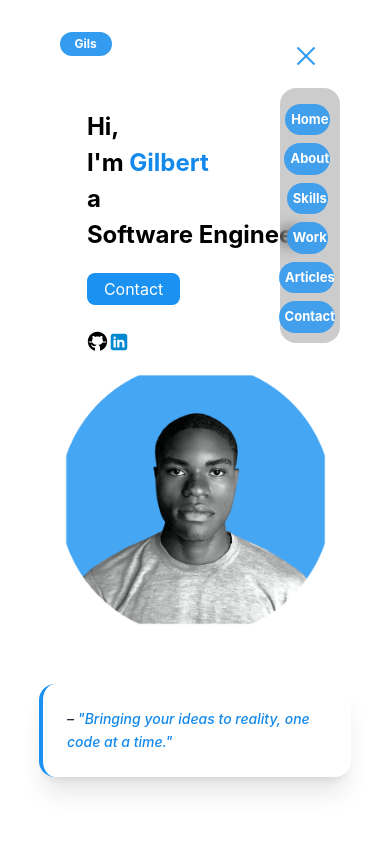
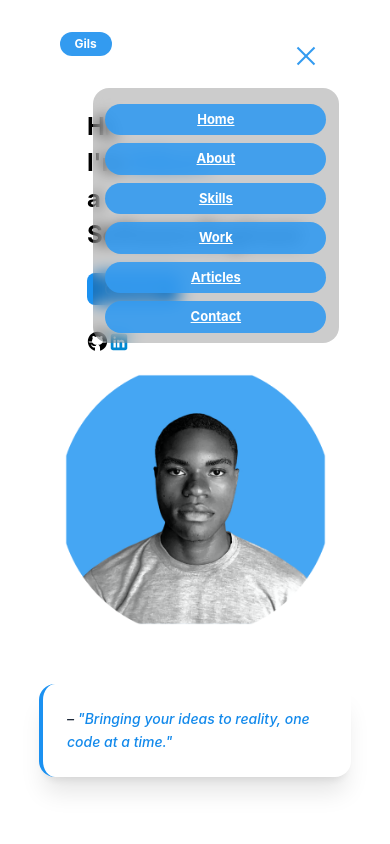
Before and after one commit to believegilbert/portfolio, a React (Vite) app: page / in a window 390 px wide. Both pictures are taken after a click on the button 306 px from the left and 56 px from the top of the page. Shown: the top 844 px of the page. Built offline with nearby package versions, Linux system fonts and the light colour scheme.

Commit message:
updated the UI

```diff
--- a/src/components/navBar.tsx
+++ b/src/components/navBar.tsx
@@ -118,90 +118,91 @@ const NavBar = () => {
                 items={["home", "about", "projects", "contact"]}
                 currentClassName="text-[#1b91f1] font-bold underline"
                 offset={-100}
-                  className="flex space-x-6 text-gray-400"
+                className="flex space-x-6 text-gray-400 w-[70%]"
               >
-                   <div className="mt-[1.9rem] pb-[10px] mr-[1.5rem] select-none w-[70%] flex justify-center backdrop-blur-sm  bg-black/20 rounded-2xl text-[white]">
-
-
+                <div className="mt-[1.9rem] pb-[10px] mr-[1.5rem] select-none w-[90%] flex justify-center backdrop-blur-sm  bg-black/20 rounded-2xl text-[white]">
                   <div className="flex flex-col w-[100%] items-center space-y-2 mt-[1rem]">
                     <Link
                       smooth={true}
                       duration={1000} // <-- increase from 500 to 1000ms
                       offset={-80}
                       spy={true}
-                      activeClass="text-blue-500"
+                      activeClass="bg-[#339bf0]/40"
                       to="home"
+                      className="text-center rounded-[2rem] p-[6px] text-[13px] sm:text-[16px] bg-[#339bf0]/90 active:bg-[#339bf0]/40 w-[90%]"
                     >
-                      <button className=" rounded-[2rem] p-[6px] text-[13px] sm:text-[16px] bg-[#339bf0]/90 active:bg-[#339bf0]/40 w-[90%]">
+
                       Home
-                      </button>
                     </Link>
+
                     <Link
                       smooth={true}
                       duration={1000} // <-- increase from 500 to 1000ms
                       offset={-80}
                       spy={true}
-                      activeClass="text-blue-500"
+                      activeClass="bg-[#339bf0]/40"
+                      className="text-center rounded-[2rem] p-[6px] text-[13px] sm:text-[16px] bg-[#339bf0]/90 active:bg-[#339bf0]/40 w-[90%]"
                       to="about"
                     >
-                      <button className="rounded-[2rem] p-[6px] text-[13px] sm:text-[16px] bg-[#339bf0]/90 active:bg-[#339bf0]/40 w-[90%]">
+                      {" "}
                       About
-                      </button>
                     </Link>
+
                     <Link
                       smooth={true}
                       duration={1000} // <-- increase from 500 to 1000ms
                       offset={-80}
                       spy={true}
-                      activeClass="text-blue-500"
+                      activeClass="bg-[#339bf0]/40"
+                      className="text-center rounded-[2rem] p-[6px] text-[13px] sm:text-[16px] bg-[#339bf0]/90 active:bg-[#339bf0]/40 w-[90%]"
                       to="skills"
                     >
-                      <button className="rounded-[2rem] p-[6px] text-[13px] sm:text-[16px] bg-[#339bf0]/90 active:bg-[#339bf0]/40 w-[90%]">
-                        Skills
-                      </button>
+                      {" "}
+                      Skills{" "}
                     </Link>
+
                     <Link
                       smooth={true}
                       duration={1000} // <-- increase from 500 to 1000ms
                       offset={-80}
                       spy={true}
-                      activeClass="text-blue-500"
+                      activeClass="bg-[#339bf0]/40"
+                      className="text-center rounded-[2rem] p-[6px] text-[13px] sm:text-[16px] bg-[#339bf0]/90 active:bg-[#339bf0]/40 w-[90%]"
                       to="work"
                     >
-                      <button className="rounded-[2rem] p-[6px] text-[13px] sm:text-[16px] bg-[#339bf0]/90 active:bg-[#339bf0]/40 w-[90%]">
-                        Work
-                      </button>
+                      {" "}
+                      Work{" "}
                     </Link>
+
                     <Link
                       smooth={true}
                       duration={1000} // <-- increase from 500 to 1000ms
                       offset={-80}
                       spy={true}
-                      activeClass="text-blue-500"
+                      activeClass="bg-[#339bf0]/40"
+                      className="text-center rounded-[2rem] p-[6px] text-[13px] sm:text-[16px] bg-[#339bf0]/90 active:bg-[#339bf0]/40 w-[90%]"
                       to="articles"
                     >
-                      <button className="rounded-[2rem] p-[6px] text-[13px] sm:text-[16px] bg-[#339bf0]/90 active:bg-[#339bf0]/40 w-[90%]">
-                        Articles
-                      </button>
+                      {" "}
+                      Articles{" "}
                     </Link>
+
                     <Link
                       smooth={true}
                       duration={1000} // <-- increase from 500 to 1000ms
                       offset={-80}
                       spy={true}
-                      activeClass="text-blue-500"
+                      activeClass="bg-[#339bf0]/40"
+                      className="text-center rounded-[2rem] p-[6px] text-[13px] sm:text-[16px] bg-[#339bf0]/90 active:bg-[#339bf0]/40 w-[90%]"
                       to="contact"
                     >
-                      <button className="rounded-[2rem] p-[6px] text-[13px] sm:text-[16px] bg-[#339bf0]/90 active:bg-[#339bf0]/40 w-[90%]">
-                        Contact
-                      </button>
+                      {" "}
+                      Contact{" "}
                     </Link>
                   </div>
-
                 </div>
               </Scrollspy>
             </div>
-
           )}
         </div>
       </div>
```
Lines whose indentation alone changed are shown as unchanged.
